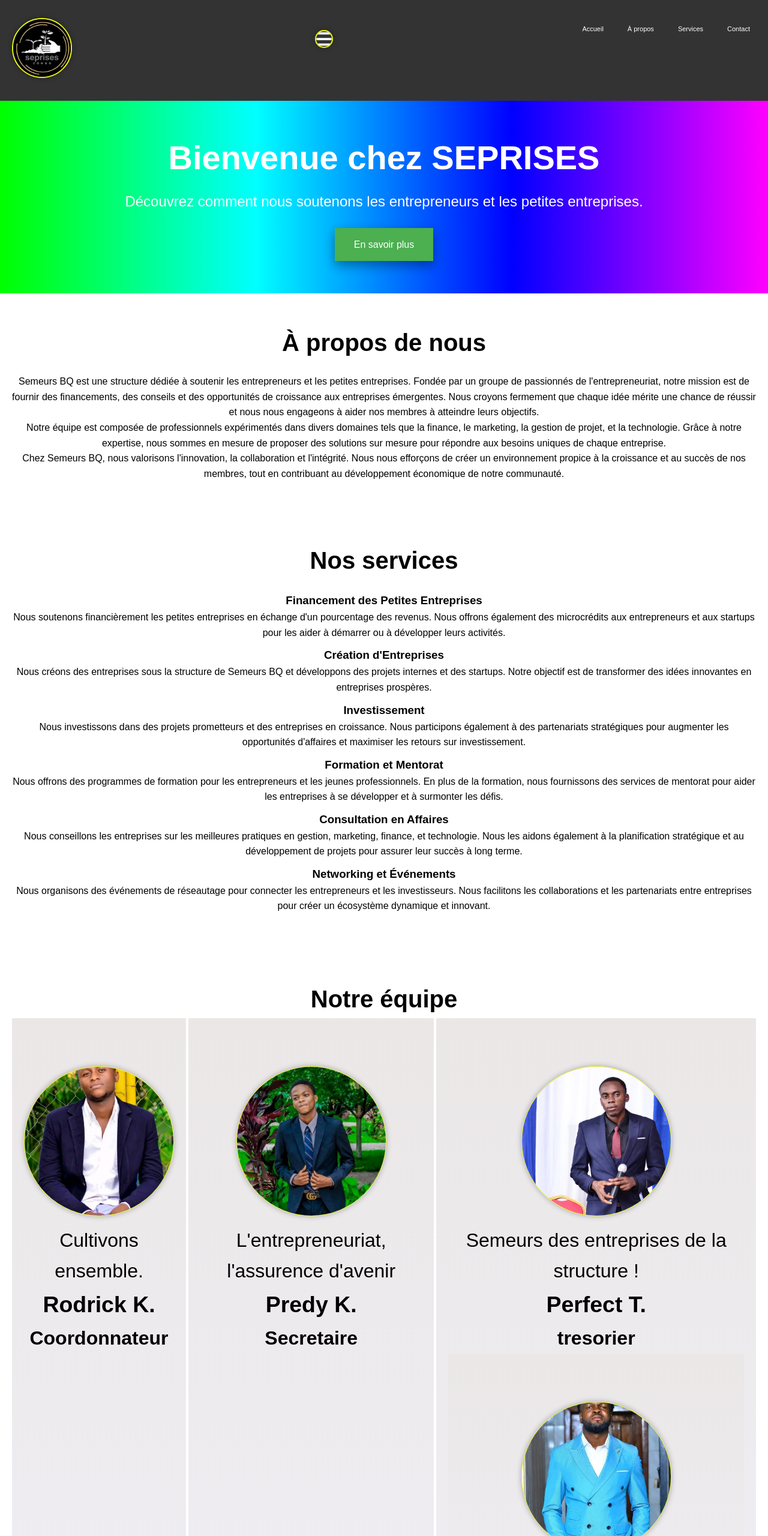
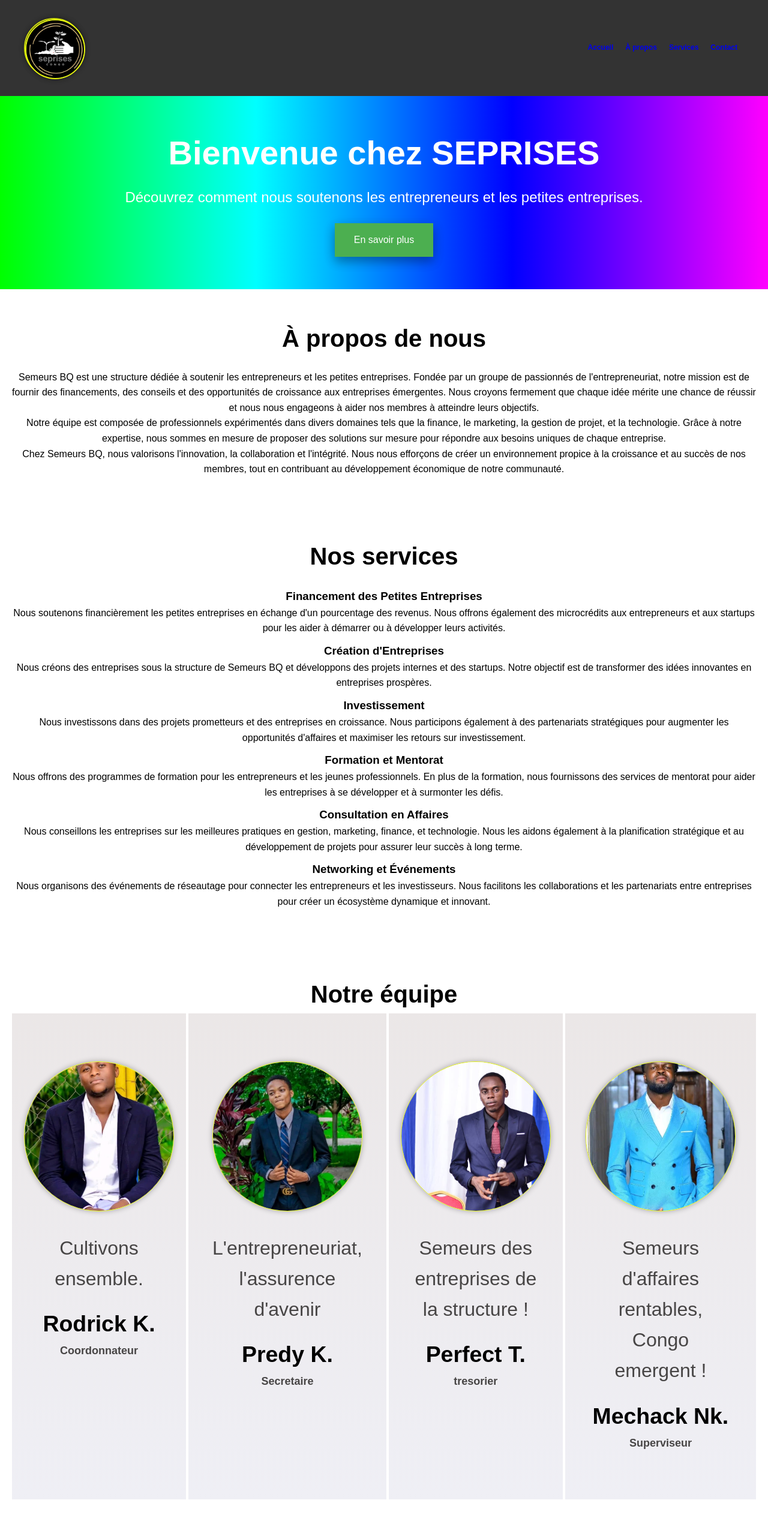
Before and after one commit to jacquespt11/Newprojet-, a plain HTML site: page index.html in a window 1280 px wide. Shown: the top 2560 px of the page at 60% size. Drawn offline with Linux system fonts and the light colour scheme.

Commit message:
j'ai rajouté le menu hamberger, le email et le chargement de compte fb des collaborateurs

```diff
--- a/index.html
+++ b/index.html
@@ -8,13 +8,13 @@
 </head>
 <body>
   <header>
-    <nav>
+    <nav class="menu-container">
       <div class="logo">
-        <a href="#"><img src="Logosemeurs.jpg" alt="Arrow Down" class="imageone"></a>
+        <a href="#"><img src="Logosemeurs.jpg" alt="Arrow Down" class="Logimage"></a>
       </div>
         <input type="checkbox" id="menu-toggle">
             <label for="menu-toggle" class="menu-icon">
-                <img src="bars-solid.svg" alt="Menu Icon">
+                <img src="bars-solid.svg" alt="Menu Icon" class="bars-solid">
             </label>
         <ul class="nav-menu">
           <li><a href="#">Accueil</a></li>
@@ -75,13 +75,13 @@
         <div class="testimonials">
           <img
             src="rodrick.jpg"
-            alt="Photo de profil de rodrick" class="img-all"
+            alt="Photo de profil de rodrick" class="all-pucture"
           />
           <p class="paragraph">
             Cultivons ensemble.
           </p>
           <div class="name_standout">
-            <h3 class="name">Rodrick K.</h3>
+            <h3 class="name"><a href="https://www.facebook.com/photo.php?fbid=3647859908791188&set=a.1384490621794806&type=3&mibextid=rS40aB7S9Ucbxw6v">Rodrick K.</a></h3>
             <h4 class="standout">Coordonnateur</h4>
           </div>
         </div>
@@ -89,13 +89,13 @@
         <div class="testimonials">
           <img
             src="predy.jpg"
-            alt="Photo de profil de predy" class="img-all"
+            alt="Photo de profil de predy" class="all-pucture"
           />
           <p class="paragraph">
             L'entrepreneuriat, l'assurence d'avenir
           </p>
           <div class="name_standout">
-            <h3 class="name">Predy K.</h3>
+            <h3 class="name"><a href="https://www.facebook.com/photo.php?fbid=3602937103306834&set=a.1379336192333614&type=3&mibextid=rS40aB7S9Ucbxw6v">Predy K.</a></h3>
             <h4 class="standout">Secretaire</h4>
           </div>
         </div>
@@ -103,30 +103,30 @@
         <div class="testimonials">
           <img
             src="perfect.jpg"
-            alt="Photo de profil de perfect" class="img-all"
+            alt="Photo de profil de perfect" class="all-pucture"
           />
           <p class="paragraph">
             Semeurs des entreprises de la structure !
           </p>
 
           <div class="name_standout">
-            <h3 class="name">Perfect T.</h3>
+            <h3 class="name"><a href="https://www.facebook.com/photo.php?fbid=7097211227061469&set=a.103058669810128&type=3&mibextid=rS40aB7S9Ucbxw6v">Perfect T.</a></h3>
             <h4 class="standout">tresorier</h4>
+          </div>
         </div>
 
         <div class="testimonials">
           <img
               src="meschac.jpg"
-              alt="Photo de profil de Mechack" class="img-all"
+              alt="Photo de profil de Mechack" class="all-pucture"
             />
           <p class="paragraph">
               Semeurs d'affaires rentables, Congo emergent !
           </p>
 
           <div class="name_standout">
-              <h3 class="name">Mechack Nk.</h3>
+              <h3 class="name"><a href="https://www.facebook.com/photo.php?fbid=334955488324083&set=a.104469754705992&type=3&mibextid=rS40aB7S9Ucbxw6v">Mechack Nk.</a></h3>
               <h4 class="standout">Superviseur</h4>
-          </div>
           </div>
         </div>
     </div>
@@ -135,10 +135,16 @@
 
     <section class="contact">
       <h2>Contactez-nous</h2>
-      <form>
-        <input type="text" placeholder="Nom" />
-        <input type="email" placeholder="Email" />
-        <textarea placeholder="Message"></textarea>
+      <form id="contact-form" action="http://localhost:3000/send" method="POST">
+        <label for="name">Nom:</label>
+        <input type="text" id="name" name="name" required><br>
+
+        <label for="email">Email:</label>
+        <input type="email" id="email" name="email" required><br>
+
+        <label for="message">Message:</label>
+        <textarea id="message" name="message" required></textarea><br>
+
         <button type="submit">Envoyer</button>
       </form>
     </section>
--- a/script.js
+++ b/script.js
@@ -1,7 +1,7 @@
 // script.js
 
 document.addEventListener('DOMContentLoaded', () => {
-    const hamburger = document.querySelector('.hamburger');
+    const hamburger = document.querySelector('.menu-icon');
     const navMenu = document.querySelector('.nav-menu');
 
     hamburger.addEventListener('click', () => {
--- a/style.css
+++ b/style.css
@@ -17,13 +17,15 @@ header {
   background-color: #333;
   color: #fff;
   padding: 10px 0;
+  display: block;
 
 }
 
 nav {
   display: flex;
   justify-content: space-between;
-  margin: 20px;
+  align-items: center;
+  padding: 0 20px;
 
 }
 
@@ -32,14 +34,6 @@ nav {
   justify-content: space-between;
   margin: 20px;
 }
-.nav-menu {
-   display: none;
-
-}
-menu-icon {
-  display: none;
-  cursor: pointer;
-}
 
 .menu-icon img {
   width: 30px;
@@ -47,38 +41,17 @@ menu-icon {
   margin-top: 20px;
 }
 
-#menu-toggle {
-  display: none;
+.menu-icon {
+  display: block;
+}
+.nav-menu li {
+  text-align: center;
 }
 
-.nav-menu {
-  list-style: none;
+#menu-toggle:checked + .menu-icon + .nav-menu {
   display: flex;
-  gap: 20px;
 }
-
-.nav-menu li {
-  display: inline;
-}
-
-.nav-menu a {
-  color: rgb(143, 141, 141);;
-  text-decoration: none;
-  font-size: 11px;
-  transition: color
-  0.3s ease;
-}
-
-.nav-menu a:hover {
-  background: yellow;
-  color:black ;
-  font-weight: bold;
-  padding: 12px 20px;
-  border-radius: 20% 20%;
-    }
-
-
-img, .imageone {
+.logo, .Logimage {
   width: 100px;
   height: 100px;
   border-radius: 50%;
@@ -87,7 +60,7 @@ img, .imageone {
   box-shadow: 0 0 10px rgba(0, 0, 0, 0.3);
   text-decoration: none;
 }
-.img-all {
+.all-pucture {
   width: 250px;
   height: 250px;
   border-radius: 50%;
@@ -97,30 +70,70 @@ img, .imageone {
 }
 
 
-.nav-menu {
-  display: none;
-  list-style: none;
+.menu-container {
+  position: relative;
 }
 
-.nav-menu li a {
-  color: #fff;
-  text-decoration: none;
-  padding: 10px;
+.menu-icon {
   display: block;
+  cursor: pointer;
+  position: fixed;
+  top: 15px;
+  right: 15px;
+  z-index: 1001;
 }
 
-.hamburger {
-  display: block;
-  cursor: pointer;
+.menu-icon img {
+  width: 30px;
+  height: 30px;
 }
 
-.hamburger .bar {
-  display: block;
-  width: 25px;
-  height: 3px;
-  background-color: #fff;
-  margin: 5px auto;
-  transition: all 0.3s ease;
+.nav-menu {
+  list-style-type: none;
+  margin: 0;
+  padding: 1px;
+  display: none;
+  flex-direction: column;
+  color:black ;
+  font-size: 12px;
+  top: 0;
+  right: 0;
+  height: 90vw;
+  width: 100px;
+  background: linear-gradient(rgb(4, 70, 48),rgb(255, 255, 255));
+  box-shadow: -2px 0 5px rgba(0, 0, 0, 0.5);
+  padding-top: 2px;
+  font-weight: bold;
+  border-radius: 10px;
+  position: fixed;
+  }
+  .nav-menu:hover {
+    list-style-type: none;
+    margin: 0;
+    padding: 1px;
+    display: none;
+    background: yellow;
+    color:black ;
+    font-weight: bold;
+    padding: 12px 20px;
+    border-radius: 20% 20%;
+  }
+
+
+.nav-menu li {
+  margin: 20px;
+  text-align: right;
+}
+.nav-menu li a {
+  text-decoration: none;
+}
+
+#menu-toggle {
+  display: none;
+}
+
+#menu-toggle:checked + .menu-icon + .nav-menu {
+  display: flex;
 }
 
 /* Main content */
@@ -130,6 +143,9 @@ img, .imageone {
   background: linear-gradient(to right, #ff6b6b, #ffa500, #ffff00, #00ff00, #00ffff, #0000ff, #ff00ff);
   background-size: 200% 200%;
   animation: gradient-animation 10s ease infinite;
+}
+.testimonials-item{
+  margin-bottom: 20px;
 }
 
 @keyframes gradient-animation {
@@ -184,10 +200,21 @@ section {
 .about, .services, .contact, .testimonials-section {
   text-align: center;
 }
-
+.paragraph {
+  padding: 0 20px;
+  color: #474545;
+}
+.standout {
+  font-size: 18px;
+  color: #474545;
+}
+.testimonials{
+  margin-bottom: 60px;
+}
 .about h2, .services h2, .contact h2, .testimonials-section {
   font-size: 2rem;
   margin-bottom: 20px;
+
 }
 
 .creative-text {
@@ -280,14 +307,28 @@ footer {
       margin: 20px;
 
   }
-  .nav-menu {
+  .menu-icon {
+    display: none;
+}
+
+.nav-menu {
     display: flex;
-    list-style-type: none;
-  }
+    flex-direction: row;
+    position: static;
+    background: none;
+    height: auto;
+    width: auto;
+    box-shadow: none;
+    padding-top: 0;
+}
 
-  .hamburger {
-    display: none;
-  }
+.nav-menu li {
+    margin: 10px;
+    text-align: left;
+}
+.nav-menu li a {
+  text-decoration: none;
+}
 
   .hero h1 {
     font-size: 3.5rem;
@@ -302,12 +343,14 @@ footer {
     text-align: center;
     margin-left: 10px;
     margin-right: 10px;
-  }
+    justify-content: center;
+    }
+
+
 
   .testimonials-item {
     display: flex;
     gap: 4px;
-
 
   }
   .testimonials {
@@ -324,4 +367,16 @@ footer {
     font-style: italic;
     margin-bottom: 20px;
   }
+  .paragraph {
+    padding: 20px;
+    color: #474545;
+  }
+  .standout {
+    font-size: 18px;
+    color: #474545;
+  }
+  .name a {
+    text-decoration: none;
+    color: black;
+  }
 }
```
Also changed, not shown: server.js (added, +38 -0 lines). Lines whose indentation alone changed are shown as unchanged.
